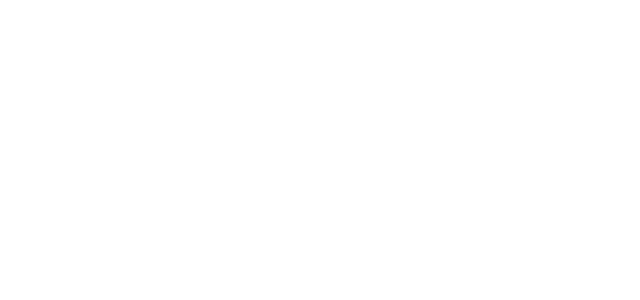
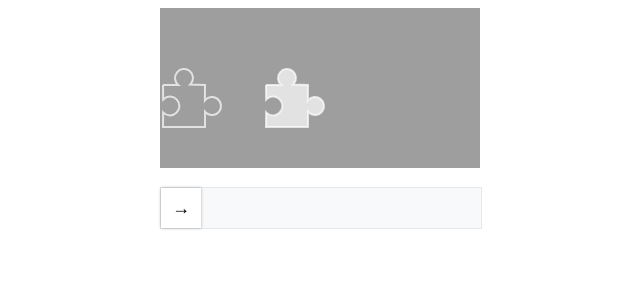
Before and after one commit to AuroraHan/MPlus, a Vue app: page / in a window 1280 px wide. Shown: the top 300 px of the page, without its empty margins (320-960 px from the left). Built offline with nearby package versions, Linux system fonts and the light colour scheme; grey boxes are pictures that could not be loaded.

Commit message:
细节优化

```diff
--- a/package.json
+++ b/package.json
@@ -9,6 +9,7 @@
     "preview": "vite preview"
   },
   "dependencies": {
+    "axios": "^1.2.0",
     "sass": "^1.55.0",
     "sass-loader": "^13.1.0",
     "vue": "^3.2.37"
--- a/src/App.vue
+++ b/src/App.vue
@@ -10,9 +10,8 @@
     />
   </MAvatar> -->
   <!-- <MyImg></MyImg> -->
-  <!-- <MySlider :on-success="success" :onFail="fail"></MySlider> -->
+  <MySlider :on-success="success" :onFail="fail"></MySlider>
   <!-- <MyDropDown :option-data="dropData.dropArr" width="300px" size="18px"></MyDropDown> -->
-  <!-- <MySearch></MySearch> -->
   <!-- <button @click="openSeachBar">显示搜索框</button>
   <button @click="closeSeachBar">隐藏搜索框搜索框</button> -->
 </template>
@@ -23,7 +22,6 @@
 import MyImg from "@/myTest/lazy/MyImg.vue";
 import MySlider from "@/components/slider/MSlider.vue";
 import MyDropDown from "@/components/dropdown/MDropdown.vue"
-import MySearch from "@/components/search/SearchBar.vue"
 import { useNamespace } from "@/hooks/use-namespace";
 import useSeach from "@/hooks/use-Search/index"
 
@@ -32,11 +30,11 @@
 //全局搜索
 const { openSeachBar, closeSeachBar } = useSeach
 onMounted(() => {
-  window.addEventListener('keydown', (e) => {
-    if (e.altKey && e.key === 'k') {
-      openSeachBar();
-    }
-  })
+  // window.addEventListener('keydown', (e) => {
+  //   if (e.altKey && e.key === 'k') {
+  //     openSeachBar();
+  //   }
+  // })
 })
 
 const state = reactive({
--- a/src/components/slider/MSlider.vue
+++ b/src/components/slider/MSlider.vue
@@ -1,33 +1,41 @@
 <template>
-  <div className="vertifyWrap" :style="{
+  <div class="vertifyWrap" :style="{
     width: width + 'px',
     margin: '0 auto',
     display: visible ? '' : 'none',
   }" @mousemove="handleDragMove" @mouseup="handleDragEnd" @touchmove="handleDragMove" @touchend="handleDragEnd">
+
+    <!-- 图片canvas -->
     <div className="canvasArea">
       <canvas ref="canvasRef" :width="width" :height="height"></canvas>
-      <canvas ref="blockRef" className="block" :width="width" :height="height" @mousedown="handleDragStart"
+      <canvas ref="blockRef" class="block" :width="width" :height="height" @mousedown="handleDragStart"
         @touchstart="handleDragStart"></canvas>
     </div>
+
+    <!-- 滑块移动 -->
     <div :className="sliderClass" :style="{
       pointerEvents: isLoading ? 'none' : 'auto',
       width: width + 'px',
     }">
-      <div className="sliderMask" :style="{ width: sliderLeft + 'px' }">
+      <div class="sliderMask" :style="{ width: sliderLeft + 'px' }">
         <div className="slider" :style="{ left: sliderLeft + 'px' }" @mousedown="handleDragStart"
           @touchstart="handleDragStart">
-          <div className="sliderIcon">&rarr;</div>
+          <div class="sliderIcon">&rarr;</div>
         </div>
       </div>
-      <div className="sliderText">{{ textTip }}</div>
+      <div class="sliderText">{{ textTip }}</div>
     </div>
+
+    <!-- 刷新按钮 -->
     <div className="refreshIcon" @click="handleRefresh" :style="{ backgroundImage: `url(${refreshIcon})` }"></div>
-    <div className="loadingContainer" :style="{
+
+    <!--  -->
+    <div class="loadingContainer" :style="{
       width: width + 'px',
       height: height + 'px',
       display: isLoading ? '' : 'none',
     }">
-      <div className="loadingIcon"></div>
+      <div class="loadingIcon"></div>
       <span>加载中...</span>
     </div>
   </div>
```
Also changed, not shown: 1 other file (tests, documents, lock files or other folders).
